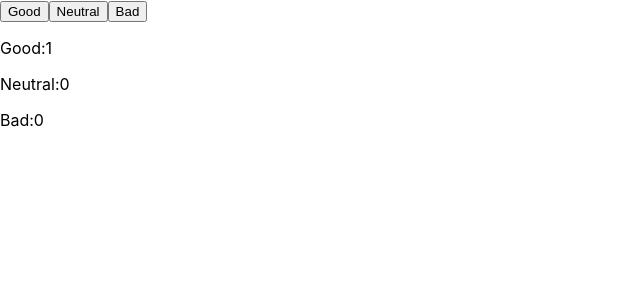
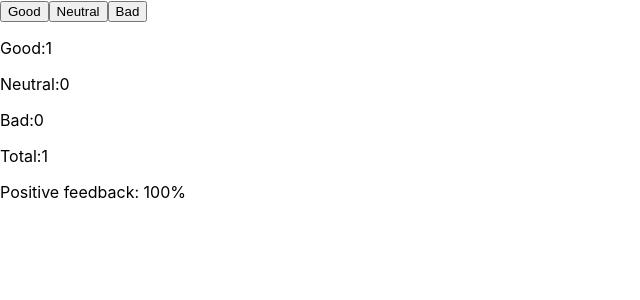
Before and after one commit to T-Dmutro/goit-react-hw-02-feedback, a React (Create React App) app: page / in a window 1280 px wide. Both pictures are taken after a click on the button "Good". Shown: the top 300 px of the page, without its empty margins (0-640 px from the left). Built offline with nearby package versions, Linux system fonts and the light colour scheme.

Commit message:
add statistic

```diff
--- a/src/components/Button.js
+++ b/src/components/Button.js
@@ -1,7 +1,7 @@
 import React from "react";
-export const Button = ({onButtonPressGood, onButtonPressNeutral, onButtonPressBad})=>{
+export const Button = ({onButtonPressGood, onButtonPressNeutral, onButtonPressBad, onShow})=>{
  return(
-    <div>
+    <div onClick={onShow}>
     <button type="button" onClick={onButtonPressGood }>
 Good
 </button>
--- /dev/null
+++ b/src/components/Statistics.js
@@ -0,0 +1,12 @@
+import React from 'react';
+export const Statistics = ({ onGood, onNeutral, onBad }) => {
+  return (
+    <div>
+      <p>Good:{onGood}</p>
+      <p>Neutral:{onNeutral}</p>
+      <p>Bad:{onBad}</p>
+      <p>Total:{onGood + onNeutral + onBad}</p>
+      <p>Positive feedback: {`${Math.round(onGood / (onGood + onNeutral + onBad) * 100)}%`}</p>
+    </div>
+  );
+};
--- a/src/components/feedback.jsx
+++ b/src/components/feedback.jsx
@@ -1,48 +1,65 @@
 import React from 'react';
-import {Button} from './Button.js';
+import { Button } from './Button.js';
+import { Statistics } from './Statistics.js';
 class Counter extends React.Component {
+
+
+
   static defaultProps = {
-    initState:{
+    initState: {
       good: 0,
       neutral: 0,
-      bad: 0
-    }
-  }
+      bad: 0,
+    },
+  };
   state = {
     good: this.props.initState.good,
     neutral: this.props.initState.neutral,
     bad: this.props.initState.bad,
+    visible: false,
   };
+  show = () =>{
 
+    this.setState({visible: true});
+  }
   handButtonPressGood = () => {
     console.log(`добре ${this.state.good}`);
     this.setState(prevState => ({
       good: prevState.good + 1,
     }));
+
   };
   handButtonPressNeutral = () => {
     console.log(`нейтрально ${this.state.neutral}`);
     this.setState(prevState => ({
       neutral: prevState.neutral + 1,
     }));
+
   };
   handButtonPressBad = () => {
     console.log(`погано ${this.state.bad}`);
     this.setState(prevState => ({
       bad: prevState.bad + 1,
     }));
+
   };
+
+
+
   render() {
     return (
-      <div>
+      <div >
         <Button
+         onShow={this.show}
           onButtonPressGood={this.handButtonPressGood}
           onButtonPressNeutral={this.handButtonPressNeutral}
           onButtonPressBad={this.handButtonPressBad}
         />
-        <p>Good:{this.state.good}</p>
-        <p>Neutral:{this.state.neutral}</p>
-        <p>Bad:{this.state.bad}</p>
+        {this.state.visible && (<Statistics
+          onGood={this.state.good}
+          onNeutral={this.state.neutral}
+          onBad={this.state.bad}
+        />)}
       </div>
     );
   }
```
